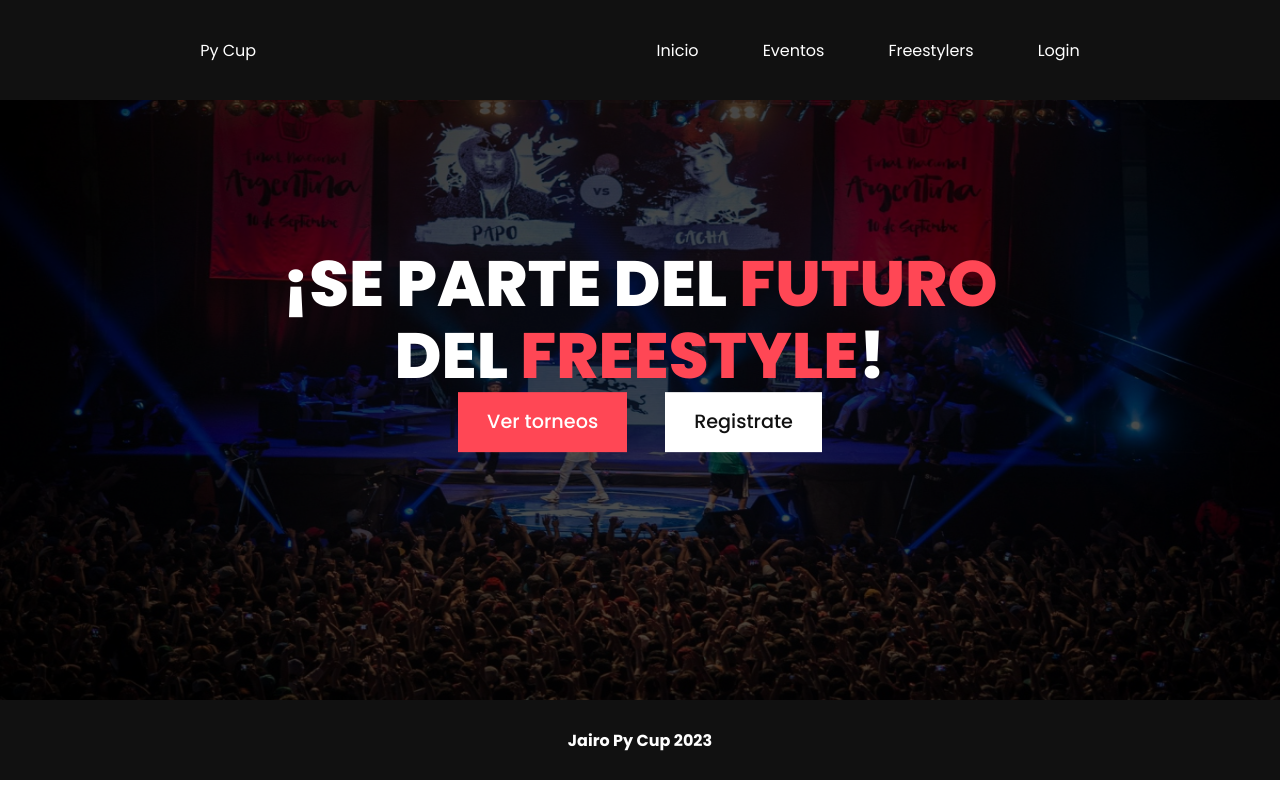
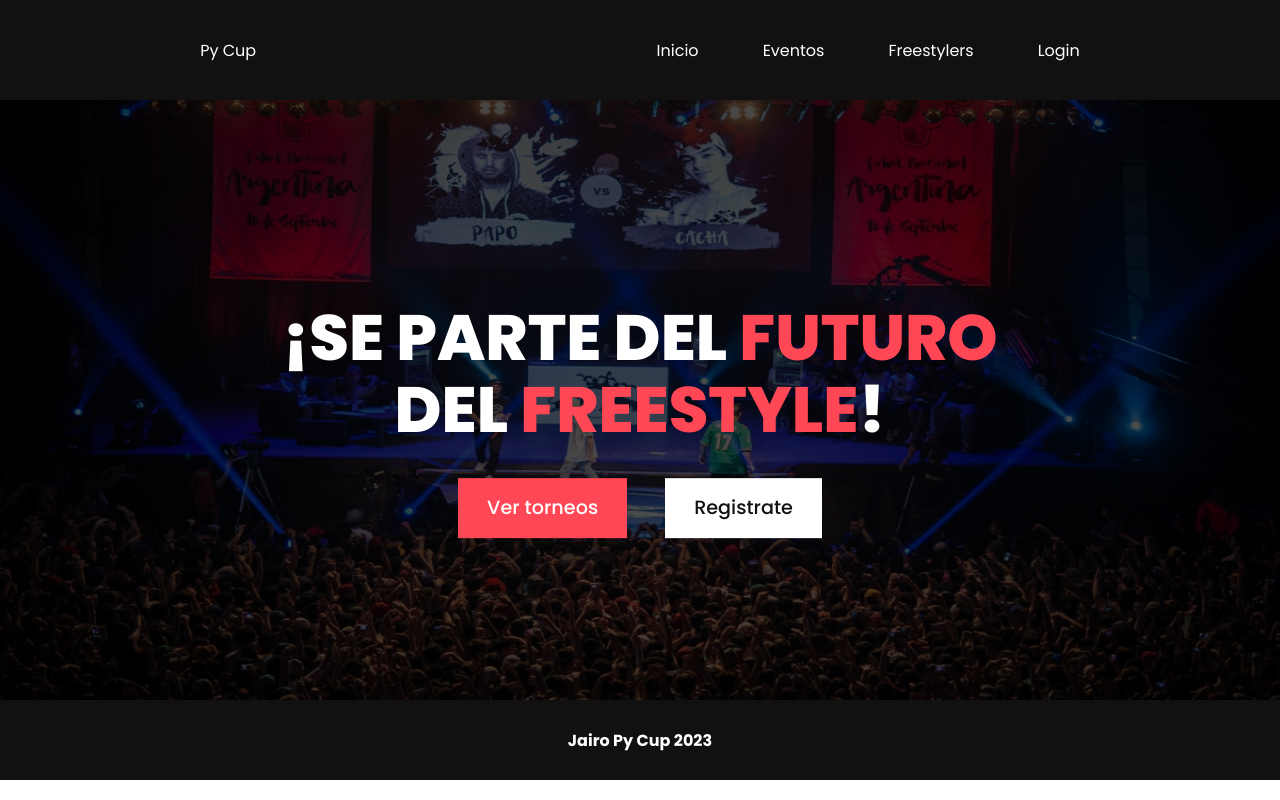
Before and after one commit to Jhezem/PyCup, a Next.js app: page / in a window 1280 px wide. Built offline with nearby package versions, Linux system fonts and the light colour scheme.

Commit message:
fix header style after reset

```diff
--- a/components/Header/Header.module.css
+++ b/components/Header/Header.module.css
@@ -9,6 +9,8 @@
   left: 50%;
   transform: translate(-50%, -50%);
   color: var(--white);
+  display: grid;
+  row-gap: 2rem;
 }
 
 .cta h1 {
@@ -47,6 +49,7 @@
 @media screen and (min-width: 1280px) {
   .header .cta {
     width: 60%;
+    top: 60%;
   }
 
   .cta_container {
```
